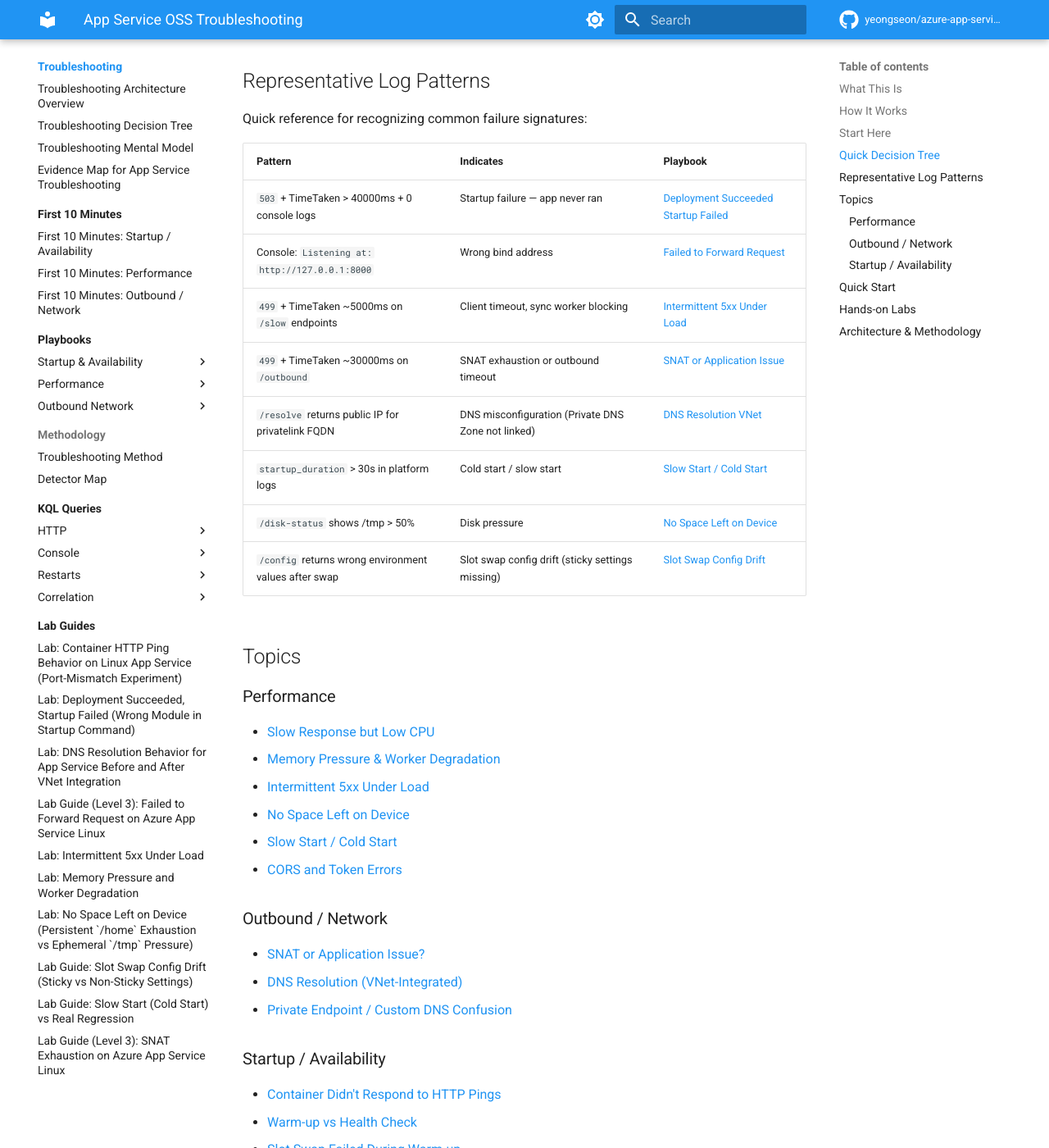
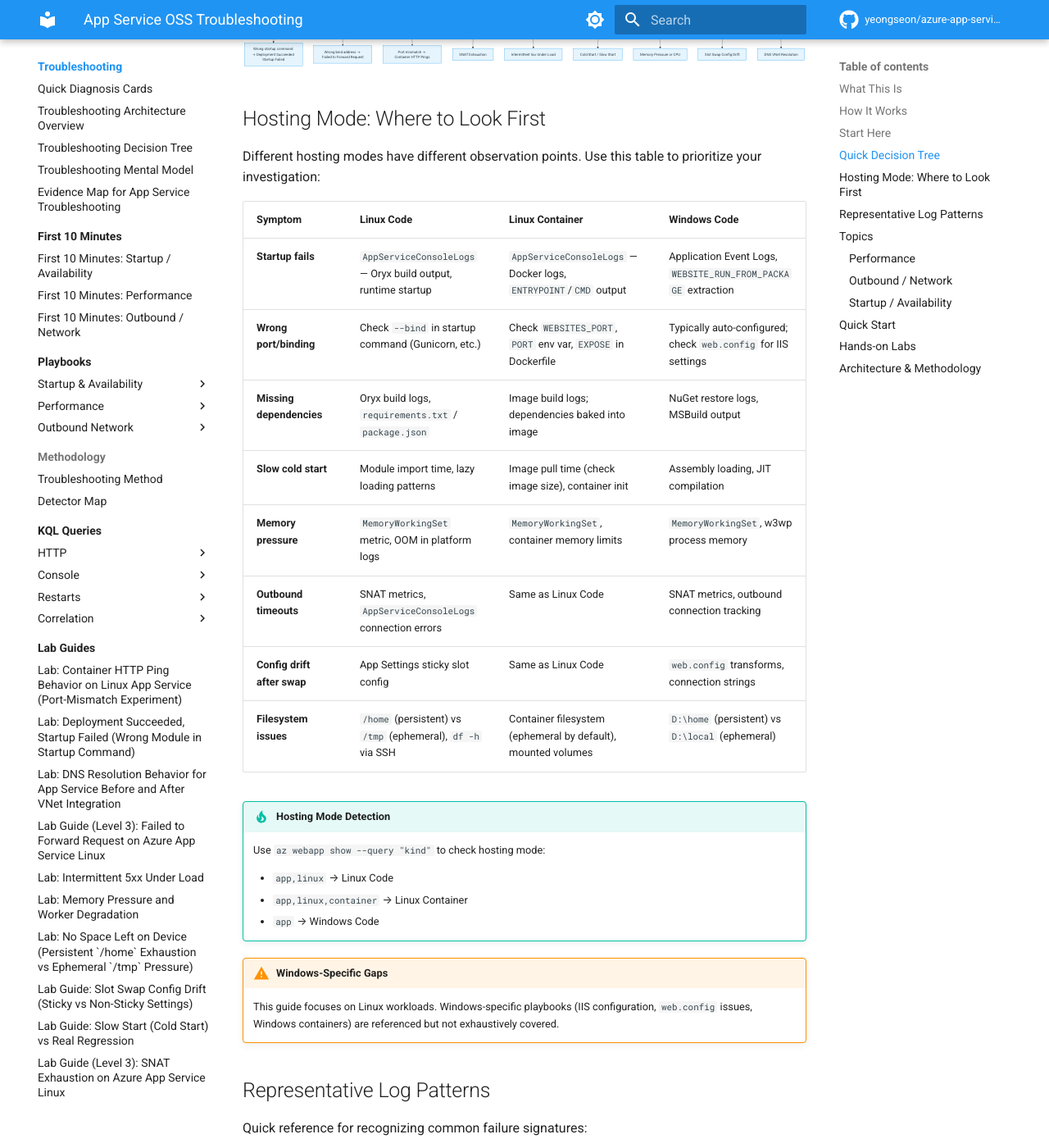
Before and after one commit to yeongseon/azure-app-service-practical-guide, an MkDocs documentation site: the page built from docs/troubleshooting/index.md, in a window 1280 px wide and 1400 px high, scrolled down 1695 px. Shown: the whole window at 82% size. Built offline with MkDocs 1.6.1 and Material for MkDocs 9.7.7, drawn with Linux system fonts in a browser that asks for light colours; comment, search, counter and statistics services are not loaded; some of the changed lines change nothing that is shown; some of the changed text lies outside the part shown.

Commit message:
feat: add persona cards, hosting mode table, and quick diagnosis cards
- Home: add 3 persona-based entry cards (New/Production/Incident)
- Troubleshooting: add hosting mode comparison table (Linux code/container/Windows)
- Troubleshooting: add quick-diagnosis-cards.md with 8 symptom-to-playbook cards
- mkdocs.yml: add pymdownx.emoji extension for material icons

````diff
--- a/docs/index.md
+++ b/docs/index.md
@@ -4,7 +4,35 @@
 
 This site is organized as a learning and operations guide so you can move from fundamentals to production troubleshooting with clear, repeatable workflows.
 
-## Navigate the guide
+<div class="grid cards" markdown>
+
+-   :material-rocket-launch:{ .lg .middle } **New to App Service?**
+
+    ---
+
+    Start with platform fundamentals and deploy your first app in under 30 minutes.
+
+    [:octicons-arrow-right-24: Start Here](start-here/overview.md)
+
+-   :material-server:{ .lg .middle } **Running Production Apps?**
+
+    ---
+
+    Apply battle-tested patterns for security, scaling, deployment, and reliability.
+
+    [:octicons-arrow-right-24: Best Practices](best-practices/index.md)
+
+-   :material-fire:{ .lg .middle } **Investigating an Incident?**
+
+    ---
+
+    Jump straight to hypothesis-driven playbooks with real KQL queries and evidence patterns.
+
+    [:octicons-arrow-right-24: Troubleshooting](troubleshooting/index.md)
+
+</div>
+
+## Navigate the Guide
 
 | Section | Purpose |
 |---|---|
--- a/docs/troubleshooting/index.md
+++ b/docs/troubleshooting/index.md
@@ -36,6 +36,7 @@
 |---|---|
 | First incident, no idea where to start | [Architecture Overview](architecture-overview.md) |
 | Need to identify the failure category | [Decision Tree](decision-tree.md) |
+| Want 60-second symptom-to-playbook cards | [Quick Diagnosis Cards](quick-diagnosis-cards.md) |
 | Want to understand what evidence to collect | [Evidence Map](evidence-map.md) |
 | Need a mental framework for diagnosis | [Mental Model](mental-model.md) |
 | Already know the symptom category | Jump to [Playbooks](#topics) below |
@@ -76,6 +77,31 @@
     style E fill:#f9a825,color:#000
     style F fill:#1565c0,color:#fff
 ```
+
+## Hosting Mode: Where to Look First
+
+Different hosting modes have different observation points. Use this table to prioritize your investigation:
+
+| Symptom | Linux Code | Linux Container | Windows Code |
+|---|---|---|---|
+| **Startup fails** | `AppServiceConsoleLogs` — Oryx build output, runtime startup | `AppServiceConsoleLogs` — Docker logs, `ENTRYPOINT`/`CMD` output | Application Event Logs, `WEBSITE_RUN_FROM_PACKAGE` extraction |
+| **Wrong port/binding** | Check `--bind` in startup command (Gunicorn, etc.) | Check `WEBSITES_PORT`, `PORT` env var, `EXPOSE` in Dockerfile | Typically auto-configured; check `web.config` for IIS settings |
+| **Missing dependencies** | Oryx build logs, `requirements.txt` / `package.json` | Image build logs; dependencies baked into image | NuGet restore logs, MSBuild output |
+| **Slow cold start** | Module import time, lazy loading patterns | Image pull time (check image size), container init | Assembly loading, JIT compilation |
+| **Memory pressure** | `MemoryWorkingSet` metric, OOM in platform logs | `MemoryWorkingSet`, container memory limits | `MemoryWorkingSet`, w3wp process memory |
+| **Outbound timeouts** | SNAT metrics, `AppServiceConsoleLogs` connection errors | Same as Linux Code | SNAT metrics, outbound connection tracking |
+| **Config drift after swap** | App Settings sticky slot config | Same as Linux Code | `web.config` transforms, connection strings |
+| **Filesystem issues** | `/home` (persistent) vs `/tmp` (ephemeral), `df -h` via SSH | Container filesystem (ephemeral by default), mounted volumes | `D:\home` (persistent) vs `D:\local` (ephemeral) |
+
+!!! tip "Hosting Mode Detection"
+    Use `az webapp show --query "kind"` to check hosting mode:
+
+    - `app,linux` → Linux Code
+    - `app,linux,container` → Linux Container
+    - `app` → Windows Code
+
+!!! warning "Windows-Specific Gaps"
+    This guide focuses on Linux workloads. Windows-specific playbooks (IIS configuration, `web.config` issues, Windows containers) are referenced but not exhaustively covered.
 
 ## Representative Log Patterns
 
--- /dev/null
+++ b/docs/troubleshooting/quick-diagnosis-cards.md
@@ -0,0 +1,230 @@
+# Quick Diagnosis Cards
+
+One-page reference cards for rapid incident triage. Each card maps: **Symptom → First Query → Platform Segment → Playbook**.
+
+Use these when you have 60 seconds to identify the failure category.
+
+---
+
+## Card 1: App Returns 503 After Deployment
+
+```mermaid
+graph LR
+    A[503 after deploy] --> B[First Query]
+    B --> C[Platform Segment]
+    C --> D[Playbook]
+```
+
+| Step | Action |
+|---|---|
+| **Symptom** | All requests return 503 immediately after deployment or restart |
+| **First Query** | `AppServiceConsoleLogs \| where TimeGenerated > ago(15m) \| where ResultDescription has_any ("failed", "error", "exception", "listening") \| take 50` |
+| **What to Look For** | Missing startup logs = startup command issue. `Listening at 127.0.0.1` = wrong bind. Traceback = app crash. |
+| **Platform Segment** | Startup / Availability |
+| **Playbook** | [Deployment Succeeded but Startup Failed](playbooks/startup-availability/deployment-succeeded-startup-failed.md) |
+
+**Quick CLI Check:**
+
+```bash
+az webapp log tail --resource-group <resource-group> --name <app-name>
+```
+
+---
+
+## Card 2: Intermittent 5xx Under Load
+
+| Step | Action |
+|---|---|
+| **Symptom** | 5xx errors appear during traffic spikes, recover when load drops |
+| **First Query** | `AppServiceHTTPLogs \| where TimeGenerated > ago(1h) \| summarize total=count(), err5xx=countif(ScStatus >= 500) by bin(TimeGenerated, 5m) \| order by TimeGenerated asc` |
+| **What to Look For** | 5xx spikes correlating with request volume. High `TimeTaken` on failed requests. |
+| **Platform Segment** | Performance |
+| **Playbook** | [Intermittent 5xx Under Load](playbooks/performance/intermittent-5xx-under-load.md) |
+
+**Quick CLI Check:**
+
+```bash
+az monitor metrics list --resource <app-resource-id> --metric "Http5xx,Requests,CpuPercentage" --interval PT1M
+```
+
+---
+
+## Card 3: Outbound Connection Timeouts
+
+| Step | Action |
+|---|---|
+| **Symptom** | Requests to external APIs/databases time out intermittently |
+| **First Query** | `AppServiceConsoleLogs \| where TimeGenerated > ago(1h) \| where ResultDescription has_any ("connect timed out", "ReadTimeout", "ConnectTimeout", "ECONNRESET") \| summarize count() by bin(TimeGenerated, 5m)` |
+| **What to Look For** | Connection errors increasing over time. Correlation with high outbound request volume. |
+| **Platform Segment** | Outbound / Network |
+| **Playbook** | [SNAT or Application Issue](playbooks/outbound-network/snat-or-application-issue.md) |
+
+**Quick CLI Check (Linux):**
+
+```bash
+# Check for connection patterns in logs
+az webapp log tail --resource-group <resource-group> --name <app-name> | grep -i "timeout\|reset\|refused"
+```
+
+---
+
+## Card 4: DNS Resolution Failures (VNet)
+
+| Step | Action |
+|---|---|
+| **Symptom** | App cannot resolve private endpoint FQDNs or custom DNS names |
+| **First Query** | `AppServiceConsoleLogs \| where TimeGenerated > ago(1h) \| where ResultDescription has_any ("Name or service not known", "getaddrinfo", "DNS", "NXDOMAIN") \| take 50` |
+| **What to Look For** | Resolution failures for `*.privatelink.*` domains. Public IP returned instead of private. |
+| **Platform Segment** | Outbound / Network |
+| **Playbook** | [DNS Resolution VNet-Integrated](playbooks/outbound-network/dns-resolution-vnet-integrated-app-service.md) |
+
+**Quick SSH Check (Linux):**
+
+```bash
+# SSH into container and test resolution
+az webapp ssh --resource-group <resource-group> --name <app-name>
+# Then run: nslookup <private-endpoint-fqdn>
+```
+
+---
+
+## Card 5: Slow First Request (Cold Start)
+
+| Step | Action |
+|---|---|
+| **Symptom** | First request after deploy or idle period takes 10-60+ seconds |
+| **First Query** | `AppServiceHTTPLogs \| where TimeGenerated > ago(1h) \| where TimeTaken > 10000 \| project TimeGenerated, CsUriStem, TimeTaken, ScStatus \| order by TimeTaken desc` |
+| **What to Look For** | High `TimeTaken` on first requests only. Subsequent requests normal. |
+| **Platform Segment** | Performance |
+| **Playbook** | [Slow Start / Cold Start](playbooks/performance/slow-start-cold-start.md) |
+
+**Quick CLI Check (Linux):**
+
+```bash
+# Stream logs to see startup sequence
+az webapp log tail --resource-group <resource-group> --name <app-name>
+```
+
+---
+
+## Card 6: Memory Pressure / Worker Restarts
+
+| Step | Action |
+|---|---|
+| **Symptom** | App becomes slow, then restarts. Pattern repeats. |
+| **First Query** | `AppServicePlatformLogs \| where TimeGenerated > ago(6h) \| where ResultDescription has_any ("OOM", "killed", "memory", "SIGKILL", "recycle") \| project TimeGenerated, ResultDescription` |
+| **What to Look For** | OOM kill messages. Restart timing correlating with memory growth. |
+| **Platform Segment** | Performance |
+| **Playbook** | [Memory Pressure and Worker Degradation](playbooks/performance/memory-pressure-and-worker-degradation.md) |
+
+**Quick CLI Check:**
+
+```bash
+az monitor metrics list --resource <app-resource-id> --metric "MemoryWorkingSet" --interval PT5M
+```
+
+---
+
+## Card 7: Slot Swap Broke the App
+
+| Step | Action |
+|---|---|
+| **Symptom** | App worked in staging slot, fails after swap to production |
+| **First Query** | `AppServicePlatformLogs \| where TimeGenerated > ago(6h) \| where ResultDescription has_any ("swap", "slot", "warm-up") \| project TimeGenerated, ResultDescription` |
+| **What to Look For** | Config values that should have stayed in production slot. Connection strings pointing to wrong environment. |
+| **Platform Segment** | Startup / Availability |
+| **Playbook** | [Slot Swap Config Drift](playbooks/startup-availability/slot-swap-config-drift.md) |
+
+**Quick CLI Check:**
+
+```bash
+# Compare app settings between slots
+az webapp config appsettings list --resource-group <resource-group> --name <app-name> --slot staging
+az webapp config appsettings list --resource-group <resource-group> --name <app-name>
+```
+
+---
+
+## Card 8: Disk Full / No Space Left
+
+| Step | Action |
+|---|---|
+| **Symptom** | Errors include "No space left on device" or ENOSPC |
+| **First Query** | `AppServiceConsoleLogs \| where TimeGenerated > ago(24h) \| where ResultDescription has_any ("No space left", "ENOSPC", "disk full") \| take 50` |
+| **What to Look For** | Temp file accumulation. Log rotation not working. Large uploads filling `/tmp`. |
+| **Platform Segment** | Performance |
+| **Playbook** | [No Space Left on Device](playbooks/performance/no-space-left-on-device.md) |
+
+**Quick SSH Check (Linux):**
+
+```bash
+# SSH into container
+az webapp ssh --resource-group <resource-group> --name <app-name>
+# Then run:
+df -h
+du -sh /tmp/* | sort -h | tail -20
+```
+
+---
+
+## Universal First 3 Queries
+
+When you don't know where to start, run these three queries to establish baseline:
+
+### Query 1: HTTP Error Trend
+
+```kusto
+AppServiceHTTPLogs
+| where TimeGenerated > ago(2h)
+| summarize total=count(), err5xx=countif(ScStatus >= 500), p95=percentile(TimeTaken, 95) by bin(TimeGenerated, 5m)
+| order by TimeGenerated asc
+```
+
+### Query 2: Platform Events
+
+```kusto
+AppServicePlatformLogs
+| where TimeGenerated > ago(24h)
+| where ResultDescription has_any ("restart", "recycle", "health", "swap", "deploy", "container", "OOM", "killed")
+| project TimeGenerated, OperationName, ResultDescription
+| order by TimeGenerated desc
+```
+
+### Query 3: Console Error Signatures
+
+```kusto
+AppServiceConsoleLogs
+| where TimeGenerated > ago(6h)
+| where ResultDescription has_any ("timeout", "failed", "error", "exception", "could not", "DNS", "connect")
+| project TimeGenerated, ResultDescription
+| order by TimeGenerated desc
+| take 100
+```
+
+---
+
+## Decision Matrix
+
+| Observation | Most Likely Card | Confidence |
+|---|---|---|
+| 503 + no console output | Card 1 (Startup) | High |
+| 5xx spikes with traffic | Card 2 (Load) | High |
+| Outbound timeout errors | Card 3 (SNAT) | Medium-High |
+| DNS resolution errors | Card 4 (VNet DNS) | High |
+| First request slow, rest fast | Card 5 (Cold Start) | High |
+| Gradual slowdown → restart | Card 6 (Memory) | High |
+| Broken after slot swap | Card 7 (Config Drift) | High |
+| ENOSPC errors | Card 8 (Disk) | High |
+
+## See Also
+
+- [Decision Tree](decision-tree.md)
+- [Evidence Map](evidence-map.md)
+- [First 10 Minutes Checklists](first-10-minutes/index.md)
+- [KQL Query Library](kql/index.md)
+
+## Sources
+
+- [Azure App Service diagnostics overview](https://learn.microsoft.com/en-us/azure/app-service/overview-diagnostics)
+- [Monitor Azure App Service](https://learn.microsoft.com/en-us/azure/app-service/monitor-app-service)
+- [Enable diagnostic logging for apps in Azure App Service](https://learn.microsoft.com/en-us/azure/app-service/troubleshoot-diagnostic-logs)
--- a/mkdocs.yml
+++ b/mkdocs.yml
@@ -63,6 +63,9 @@
   - pymdownx.mark
   - attr_list
   - md_in_html
+  - pymdownx.emoji:
+      emoji_index: !!python/name:material.extensions.emoji.twemoji
+      emoji_generator: !!python/name:material.extensions.emoji.to_svg
   - tables
   - toc:
       permalink: true
@@ -205,6 +208,7 @@
     - operations/cost-optimization.md
   - Troubleshooting:
     - troubleshooting/index.md
+    - troubleshooting/quick-diagnosis-cards.md
     - troubleshooting/architecture-overview.md
     - troubleshooting/decision-tree.md
     - troubleshooting/mental-model.md
````
